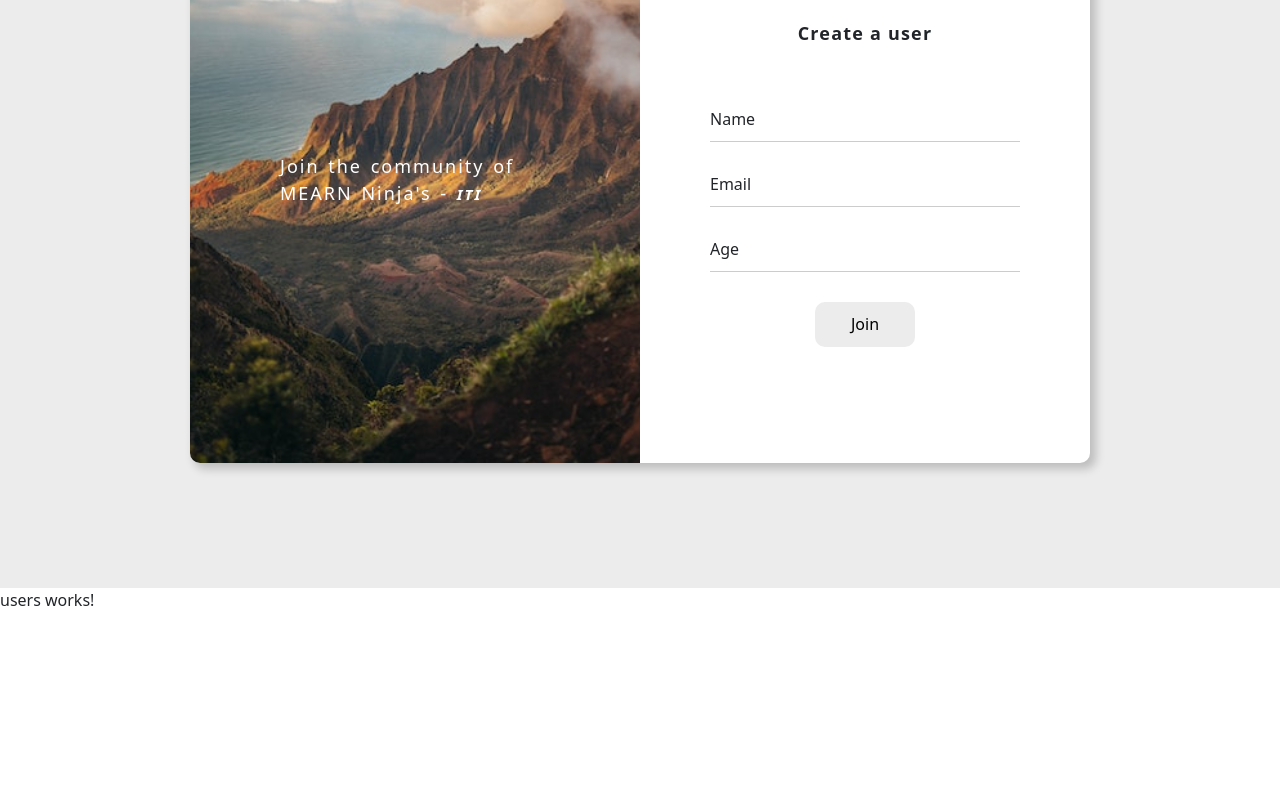
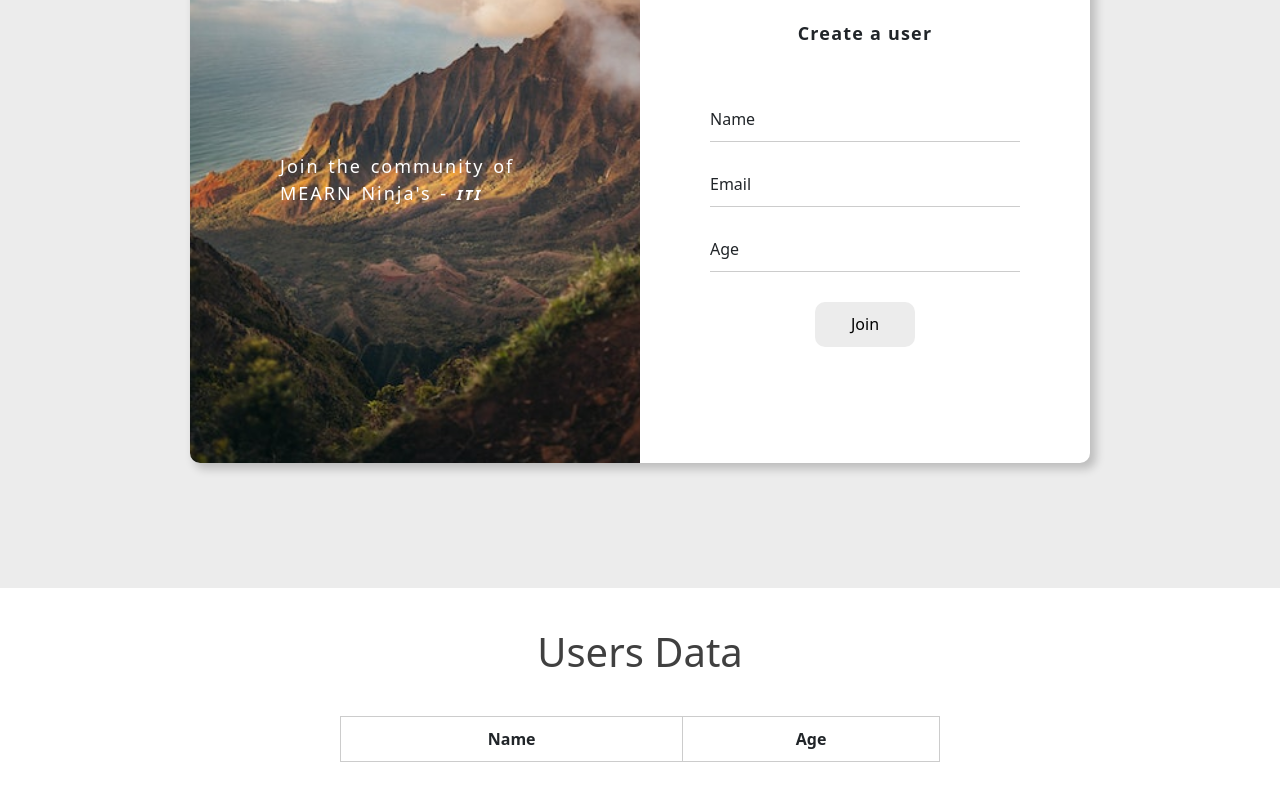
Before and after one commit to eslamsobhy/first-ng-project, an Angular app: page / in a window 1280 px wide. Shown: the part 212-1012 px from the top of the page. Before the commit the page ends 840 px from the top, so only its background shows below. Built offline with nearby package versions, Linux system fonts and the light colour scheme.

Commit message:
added the users data component

```diff
--- a/src/app/users component/users/users.component.css
+++ b/src/app/users component/users/users.component.css
@@ -0,0 +1,17 @@
+.students-container {
+  margin: 40px auto;
+}
+
+table {
+  width: 600px;
+  margin: 40px auto;
+  border: 1px solid #aaa;
+}
+
+td,
+th,
+tr {
+  border: 1px solid #ccc;
+  text-align: center;
+  padding: 10px;
+}
--- a/src/app/users component/users/users.component.html
+++ b/src/app/users component/users/users.component.html
@@ -1 +1,15 @@
-<p>users works!</p>
+<section class="students-container">
+  <h1>Users Data</h1>
+  <table>
+    <thead>
+      <th>Name</th>
+      <th>Age</th>
+    </thead>
+    <tbody>
+      <!-- <tr *ngFor="let s of studentsData">
+        <td>{{ s.name }}</td>
+        <td>{{ s.age }}</td>
+      </tr> -->
+    </tbody>
+  </table>
+</section>
```
